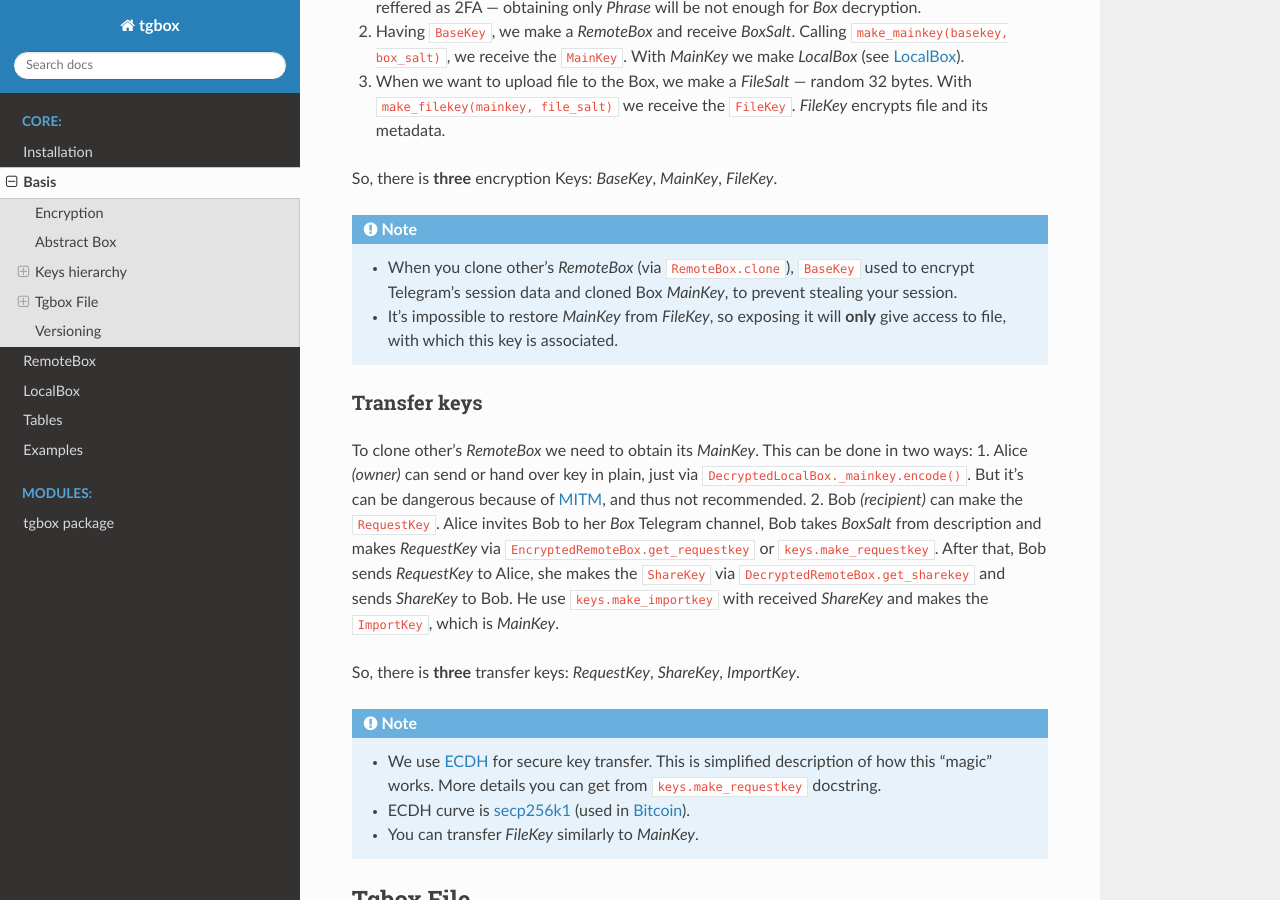
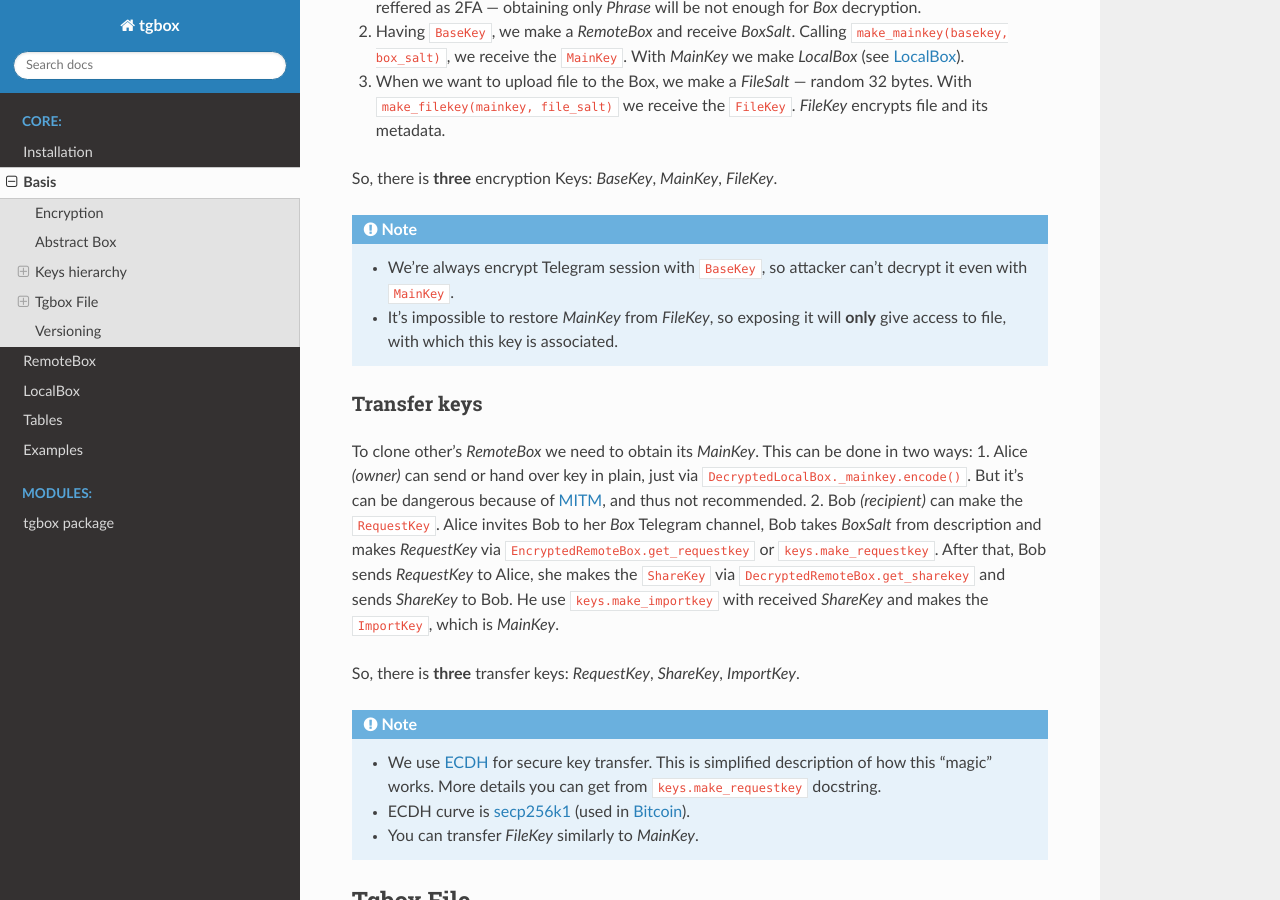
Before and after one commit to NonProjects/tgbox, a Sphinx documentation site: the page built from docs/basis.rst, in a window 1280 px wide and 900 px high, scrolled down 798 px. Built offline with Sphinx 7.4.7 and the Read the Docs theme 2.0.0, drawn with Linux system fonts in a browser that asks for light colours.

Commit message:
Update docs

```diff
--- a/docs/basis.rst
+++ b/docs/basis.rst
@@ -37,7 +37,7 @@ Encryption Keys
 So, there is **three** encryption Keys: *BaseKey*, *MainKey*, *FileKey*.
 
 .. note::
-    - When you clone other's *RemoteBox* (via ``RemoteBox.clone``), ``BaseKey`` used to encrypt Telegram's session data and cloned Box *MainKey*, to prevent stealing your session.
+    - We're always encrypt Telegram session with ``BaseKey``, so attacker can't decrypt it even with ``MainKey``.
     - It's impossible to restore *MainKey* from *FileKey*, so exposing it will **only** give access to file, with which this key is associated.
 
 Transfer keys
--- a/docs/localbox.rst
+++ b/docs/localbox.rst
@@ -27,7 +27,7 @@ BLOB         BLOB           BLOB        BLOB     BLOB|NULL BLOB
 - ``BOX_CR_TIME`` — *LocalBox* creation time;
 - ``BOX_SALT`` — *BoxSalt* for ``MainKey`` creation;
 - ``MAINKEY`` — encrypted by ``BaseKey`` ``MainKey``. Used if *RemoteBox* was cloned;
-- ``SESSION`` — encoded & encrypted Telethon's ``StringSession``.
+- ``SESSION`` — encoded & encrypted by ``BaseKey`` Telethon's ``StringSession``.
 
 FILES
 -----
```
